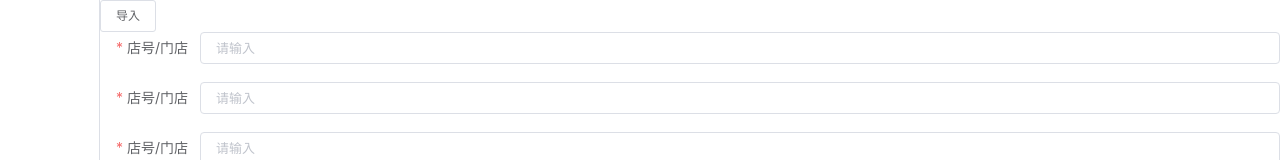
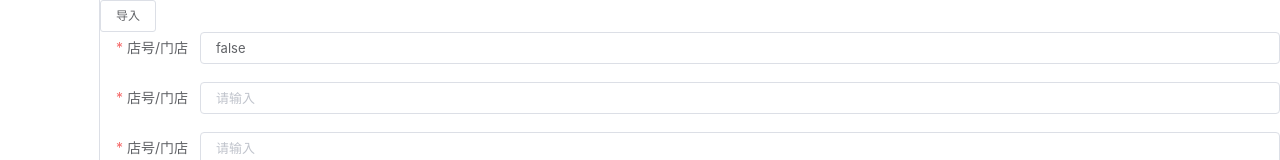
Before and after one commit to cloudtrek-cn/auto-form-core, a Vue app: page /form in a window 1280 px wide. Shown: the top 160 px of the page. Built offline with nearby package versions, Linux system fonts and the light colour scheme.

Commit message:
k0a1a/feat/-:修改form的value为0或FALSE时,表单无法获取数据的bug

```diff
--- a/examples/views/Form.vue
+++ b/examples/views/Form.vue
@@ -250,7 +250,7 @@ export default class Construct extends Vue {
         this.show = true;
     }
     public value = {
-        // "el-19572d6a-05af-4b59-b08e-9c32b16fdb29": "阿斯顿发斯蒂芬",
+        "el-a50f37d9-6b8e-415a-90a7-cea4ac2011be": false
         // "el-a65f067f-a9af-41b2-936e-df9eb4c047e9": "是超大上发大水",
         // "el-0b6fb673-91c2-4990-8b3f-8870c4ca86b2": "测试日期",
         // "el-abcbdc54-e3e5-4201-ac08-6cabf12c043c": null,
--- a/package.json
+++ b/package.json
@@ -1,6 +1,6 @@
 {
     "name": "@cloudtrek/auto-form",
-    "version": "0.4.42",
+    "version": "0.4.43",
     "main": "dist/index.umd.js",
     "scripts": {
         "serve": "vue-cli-service serve",
--- a/packages/Form/src/form.vue
+++ b/packages/Form/src/form.vue
@@ -84,7 +84,8 @@ export default class AutoForm extends Vue {
             if (item.props && item.props.value && item.props.value.value) {
                 defaultValue = item.props.value.value;
             }
-            this.interfaceValue[item.id] = value[item.id] ? value[item.id] : defaultValue;
+            this.interfaceValue[item.id] =
+                value[item.id] != null || typeof value[item.id] != undefined ? value[item.id] : defaultValue;
         });
     }
     initDomList() {
--- a/packages/index.ts
+++ b/packages/index.ts
@@ -12,7 +12,7 @@ const install = (Vue: any) => {
 };
 
 export default {
-    version: "0.4.42",
+    version: "0.4.43",
     install,
     Form,
     Construct,
```
